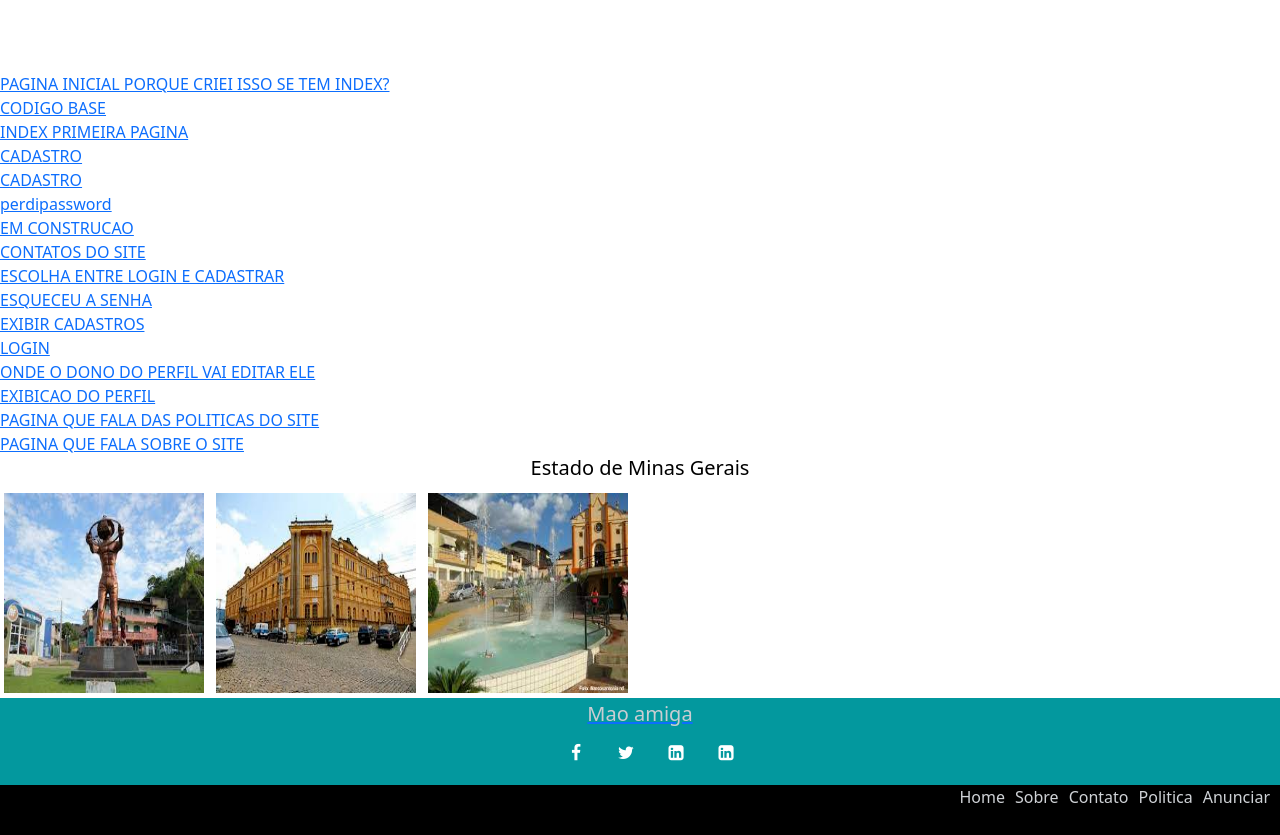
After one commit to Aykimim/recomeco, a PHP site: page / in a window 1280 px wide. The commit adds this page. Shown: the part 760-1595 px from the top of the page. Run offline with PHP 8.4, Linux system fonts and the light colour scheme.

Commit message:
atualizs

```diff
--- /dev/null
+++ b/index.html
@@ -0,0 +1,155 @@
+<!-- Olá, Eykimim -->
+<!--///////////////////////////////////////////diretriz/////////////////////////////////////////////////-->
+<!DOCTYPE HTML>
+<html lang="pt-br">
+
+<head>
+     <meta charset="utf-8">
+     <title>Mao amiga</title>
+	 <style rel='stylesheet' type='text/css'>
+	</style>
+	<!-- <link rel="icon" type="imagem/png" href="img/favicon_16x16.png">-->
+	<link href='style.css' rel='stylesheet' type='text/css' />
+	<body style= " background-color : white;" >
+
+		<link href="https://cdn.jsdelivr.net/npm/bootstrap@5.2.3/dist/css/bootstrap.min.css" rel="stylesheet" integrity="sha384-rbsA2VBKQhggwzxH7pPCaAqO46MgnOM80zW1RWuH61DGLwZJEdK2Kadq2F9CUG65" crossorigin="anonymous">
+    <script src="https://cdn.jsdelivr.net/npm/bootstrap@5.2.3/dist/js/bootstrap.bundle.min.js" integrity="sha384-kenU1KFdBIe4zVF0s0G1M5b4hcpxyD9F7jL+jjXkk+Q2h455rYXK/7HAuoJl+0I4" crossorigin="anonymous"></script>
+
+</head>
+         <html>
+<body>
+
+<!--cabecario-->
+
+		<header>
+
+         <div class="header-logo">
+
+			<a href="index.php">
+			<img src="img/logo sem fundo.png" height="50" width="200" vspace="1" hspace="1" />
+			</a>
+			</div>
+
+			<div class="header-cad">
+			<a href="cadastro.php" >Cadastro</a>
+			</div>
+			<div class="header-login">
+			<a href="login.php" >Login</a>
+			</div>
+
+		<div class="header-preto"></div>
+
+        </header>
+
+
+		</html>
+
+<!--FIM do cabecario-->
+
+
+<nav>
+    <HTml>
+    <h2>  Bem vindo ao Painel, <?php echo $_SESSION['id_usuario']; ?>.</h2>
+
+     <p>  <a href="sair.php">Sair</a>    </p>
+            <!--MEIO EM CIMA-->
+
+                <h2>
+                    &nbsp Encontre</br>
+                    &nbsp Profissionais</br>
+                    &nbsp de Alto Padrão</br>
+
+                </h2>
+            <!--BARRA DE PESQUISA-->
+            <div id="divBusca">
+
+      <input type="text" name="nome_anunciante" id="txtBusca" size="50" placeholder="Buscar..."/>
+      <img src="lupa.png" id="btnBusca" alt="Buscar"/>
+            </div>
+
+            <!--FIM DA BARRA DE PESQUISA-->
+
+            <!--atalho na ajuda de localizacao(EXCLUIR DEPOIS QUE ACABAR)-->
+
+
+            </br>
+        </br>
+    </br>
+    <a href="home.php" id=h> PAGINA INICIAL PORQUE CRIEI ISSO SE TEM INDEX? </a></br>
+                <a href="base.php" id=a> CODIGO BASE </a></br>
+                <a href="index.php" id=i> INDEX PRIMEIRA PAGINA </a></br>
+                <a href="cadastro.php" id=b> CADASTRO </a></br>
+                <a href="lista_cadastros.php" id=b> CADASTRO </a></br>
+                <a href="perdipassword.php" id=b> perdipassword </a></br>
+                <a href="construcao.php" id=c> EM CONSTRUCAO </a></br>
+                <a href="contato.php" id=d> CONTATOS DO SITE </h3></br>
+                <a href="escolha.php" id=e> ESCOLHA ENTRE LOGIN E CADASTRAR </a></br>
+                <a href="esqueceu.php" id=f> ESQUECEU A SENHA </a></br>
+                <a href="exibe_cadastros.php" id=g> EXIBIR CADASTROS </a></br>
+                <a href="login.php" id=j> LOGIN </a></br>
+                <a href="perfis editor.php" id=k> ONDE O DONO DO PERFIL VAI EDITAR ELE </a></br>
+                <a href="perfis.php" id=m> EXIBICAO DO PERFIL </a></br>
+                <a href="politica.php" id=n> PAGINA QUE FALA DAS POLITICAS DO SITE </a></br>
+                <a href="sobre.php" id=o> PAGINA QUE FALA SOBRE O SITE </a></br>
+
+
+        <!--///////////////////////////////////////////////////////////////////////////////////////-->
+
+
+        <!--    cidades    -->
+
+        <side><!-- Navegação da página... -->
+                <h5><center>Estado de Minas Gerais</center>	</h5>
+
+                    <div class="contato">
+
+                        <img src="img/manhuacu.png" alt="descrição da imagem"  height="200" width="200" vspace="5" hspace="4">
+
+                        <img src="img/manhumirim.png" alt="descrição da imagem" height="200" width="200" vspace="5" hspace="4">
+
+                        <img src="img/simonesia.png" alt="descrição da imagem"  height="200" width="200" vspace="5" hspace="4">
+
+                </div>
+                </side>
+
+    <!---->
+    </HTml>
+
+
+
+
+<!-- roda pe -->
+<html>
+     <body>
+
+<link rel="stylesheet" href="https://stackpath.bootstrapcdn.com/font-awesome/4.7.0/css/font-awesome.min.css">
+
+    <footer>
+        <div class="footer-content">
+
+            <a href="index.php"><p>  Mao amiga</p></a>
+            <ul class="socials">
+                <li><a href="https://www.facebook.com/yasmim.dutra.9699?mibextid=ZbWKwL"><i class="fa fa-facebook"></i></a></li>
+                <li><a href="https://mobile.twitter.com/eykimim18"><i class="fa fa-twitter"></i></a></li>
+                <li><a href="https://br.linkedin.com/in/eykimim-pereira-4763841a2?trk=public_profile_samename-profile"><i class="fa fa-linkedin-square"></i></a></li>
+				<li><a href="https://www.linkedin.com/in/yasmim-dutra-57747218b"><i class="fa fa-linkedin-square"></i></a></li>
+            </ul>
+        </div>
+        <div class="footer-bottom">
+                    <div class="footer-menu">
+                      <ul class="f-menu">
+                        <li><a href="index.php">Home</a></li>
+                        <li><a href="sobre.php">Sobre</a></li>
+                        <li><a href="contato.php">Contato</a></li>
+                        <li><a href="politica.php">Politica</a></li>
+						<li><a href="cadastro.php">Anunciar</a></li>
+                      </ul>
+                    </div>
+        </div>
+      </style>
+    </footer>
+
+  </body>
+</html>
+
+ <!--FIM RODAPE-->
--- /dev/null
+++ b/script.js
@@ -0,0 +1 @@
+<script type='text/javascript'>alert('Mensagem enviada com sucesso');</script>
--- a/style.css
+++ b/style.css
@@ -1,10 +1,10 @@
 /*//////////////////////////////cabecario/////////////////////*/
 
-/*body{
+body{
     min-height:1000px;
     background:gray;
     font-family:sans-serif;
-  }*/
+  }
 header {
 
   margin: 0;
```
Also changed, not shown: other parts of style.css (+9 -15 lines), img/logo sem fundo.png (added), img/logo2.png (added), img/lupa (1).png (added), img/manhuacu.png (added), img/manhumirim.png (added), img/simonesia.png (added), img/yasmim.jpg (added), 1 other file.
